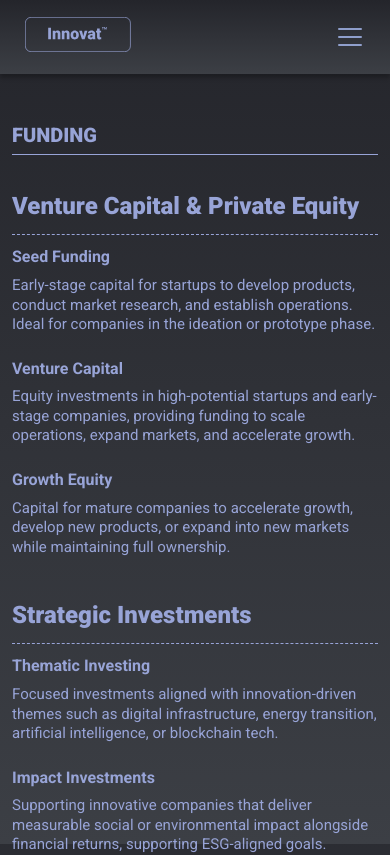
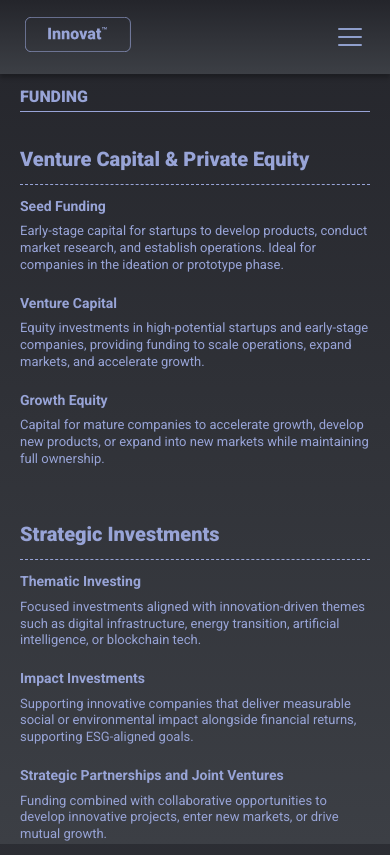
Before and after one commit to suhag-alamin/innovation, a React (Vite) app: page /funding in a window 390 px wide. Shown: the top 855 px of the page. Built offline with nearby package versions, Linux system fonts and the light colour scheme.

Commit message:
funding section update

```diff
--- a/src/components/ui/funds/Funding.jsx
+++ b/src/components/ui/funds/Funding.jsx
@@ -1,12 +1,12 @@
-import { Container, Row, Col } from "react-bootstrap";
+import { Col, Row } from "react-bootstrap";
 
 const FundingSection = () => {
   return (
     <div className="funding-section">
-      <Container>
+      <div className="icontainer">
         <h1 className="section-header">Funding</h1>
-        <Row>
-          <Col lg={6}>
+        <Row className="funding-categories-row">
+          <Col lg={5}>
             <div className="funding-category">
               <h2>Venture Capital & Private Equity</h2>
 
@@ -70,7 +70,7 @@ const FundingSection = () => {
             </div>
           </Col>
 
-          <Col lg={6}>
+          <Col lg={5}>
             <div className="funding-category">
               <h2>Innovation and Development</h2>
 
@@ -144,7 +144,7 @@ const FundingSection = () => {
             </div>
           </Col>
         </Row>
-      </Container>
+      </div>
     </div>
   );
 };
--- a/src/styles/funds.scss
+++ b/src/styles/funds.scss
@@ -263,7 +263,11 @@
 
 // funding section
 .funding-section {
-  padding: 3rem 0;
+  padding: 0 41px 60px 48px;
+
+  .funding-categories-row {
+    gap: 81px;
+  }
 
   .section-header {
     color: $color0;
@@ -273,11 +277,12 @@
     line-height: 120%;
     text-transform: uppercase;
     border-bottom: 1px solid $color0;
-    padding-bottom: 6px;
-    margin-bottom: 36px;
+    padding: 13px 1105.973px 2.905px 0px;
+    margin-bottom: 23px;
   }
 
   .funding-category {
+    padding-top: 11px;
     margin-bottom: 43px;
 
     h2 {
@@ -292,7 +297,11 @@
     }
 
     .subcategory {
-      margin-bottom: 1.5rem;
+      margin-bottom: 20px;
+
+      &:last-child {
+        margin-bottom: 0;
+      }
 
       h3 {
         color: $color0;
@@ -308,6 +317,35 @@
         font-style: normal;
         font-weight: 400;
         line-height: 130%;
+        margin: 0;
+      }
+    }
+  }
+
+  @media screen and (max-width: 768px) {
+    padding: 0 20px 60px 20px;
+
+    .funding-categories-row {
+      gap: 20px;
+    }
+
+    .section-header {
+      font-size: 16px;
+    }
+
+    .funding-category {
+      h2 {
+        font-size: 20px;
+      }
+
+      .subcategory {
+        h3 {
+          font-size: 14px;
+        }
+
+        p {
+          font-size: 13px;
+        }
       }
     }
   }
```
